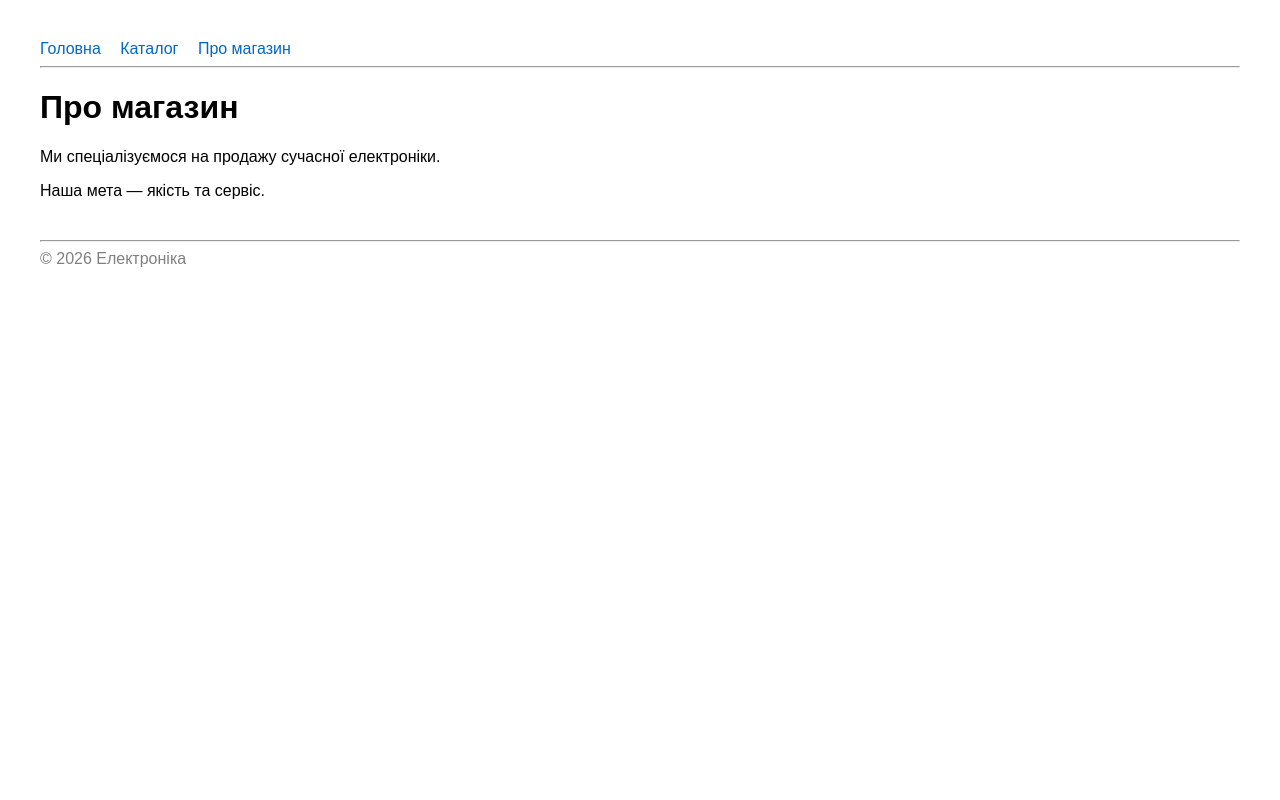
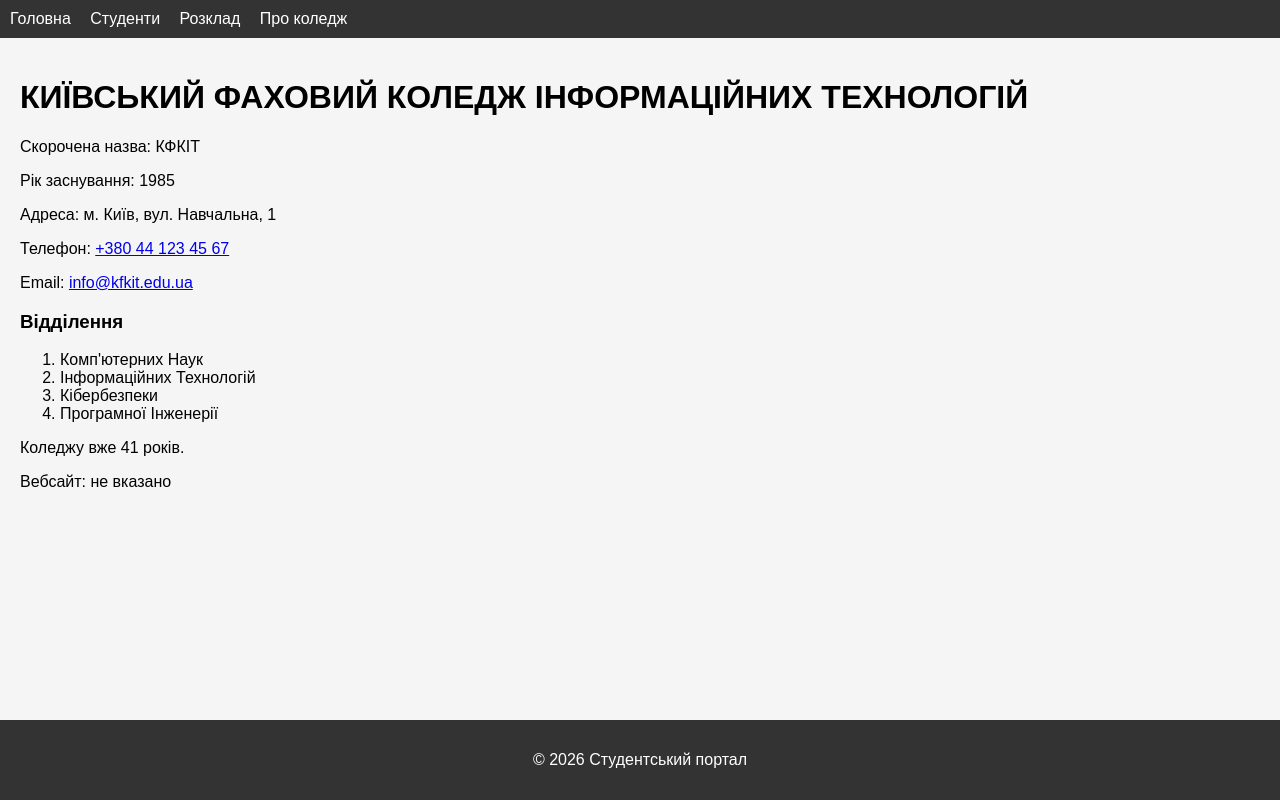
Before and after one commit to Kutsiy/Flask_lab_1, a Flask app: page /about in a window 1280 px wide. Run offline with Flask 3, Linux system fonts and the light colour scheme.

Commit message:
feat: 4 lab

```diff
--- a/app.py
+++ b/app.py
@@ -1,184 +1,141 @@
-import random
-from statistics import mean
-from flask import Flask, render_template, request, jsonify, redirect, url_for
-from dotenv import load_dotenv
-import os
-load_dotenv()
-
-SECRET_KEY = os.getenv('SECRET_KEY')
+from flask import Flask, render_template
+from datetime import datetime
 
 app = Flask(__name__)
-app.config["SECRET_KEY"] = SECRET_KEY
 
-products = [
-    {'id': 1, 'name': 'Ноутбук Lenovo ThinkPad X1', 'category': 'Ноутбуки',
-     'price': 45999, 'in_stock': True,
-     'description': '14" IPS, Intel Core i7, 16GB RAM, 512GB SSD'},
-    {'id': 2, 'name': 'Монітор Samsung 27" 4K', 'category': 'Монітори',
-     'price': 15499, 'in_stock': True,
-     'description': '27" IPS, 3840x2160, HDR10, USB-C'},
-    {'id': 3, 'name': 'Клавіатура Keychron K2', 'category': 'Периферія',
-     'price': 3200, 'in_stock': False,
-     'description': 'Механічна, 75%, Bluetooth, RGB'},
-    {'id': 4, 'name': 'Навушники Sony WH-1000XM5', 'category': 'Аудіо',
-     'price': 11999, 'in_stock': True,
-     'description': 'Бездротові, ANC, 30 год автономності'},
-    {'id': 5, 'name': 'Миша Logitech MX Master 3S', 'category': 'Периферія',
-     'price': 4599, 'in_stock': True,
-     'description': 'Бездротова, USB-C, 8000 DPI, тиха'},
-    {'id': 6, 'name': 'Планшет Apple iPad Air', 'category': 'Планшети',
-     'price': 27999, 'in_stock': True,
-     'description': '10.9" Liquid Retina, M1, 256GB'},
-    {'id': 7, 'name': 'Веб-камера Logitech C920', 'category': 'Периферія',
-     'price': 2899, 'in_stock': False,
-     'description': 'Full HD 1080p, автофокус, стереомікрофон'},
-    {'id': 8, 'name': 'SSD Samsung 970 EVO Plus 1TB', 'category': 'Комплектуючі',
-     'price': 3899, 'in_stock': True,
-     'description': 'NVMe M.2, читання 3500 МБ/с, запис 3300 МБ/с'},
+students = [
+{
+'id': 1,
+'name': 'Олена Коваленко',
+'group': 'КН-21',
+'course': 2,
+'gpa': 4.5,
+'email': 'kovalenko@college.ua',
+'is_active': True,
+'subjects': ['Python', 'Бази даних', 'Алгоритми'],
+},
+{
+'id': 2,
+'name': 'Андрій Мельник',
+'group': 'КН-21',
+'course': 2,
+'gpa': 3.8,
+'email': 'melnyk@college.ua',
+'is_active': True,
+'subjects': ['Python', 'Веб-технології'],
+},
+{
+'id': 3,
+'name': 'Марія Шевченко',
+'group': 'КН-22',
+'course': 1,
+'gpa': 4.9,
+'email': 'shevchenko@college.ua',
+'is_active': True,
+'subjects': ['Вступ до програмування', 'Математика', 'Англійська'],
+},
+{
+'id': 4,
+'name': 'Дмитро Бондаренко',
+'group': 'КН-20',
+'course': 3,
+'gpa': 3.2,
+'email': 'bondarenko@college.ua',
+'is_active': False,
+'subjects': ['Операційні системи', 'Мережі'],
+},
+{
+'id': 5,
+'name': 'Ірина Ткаченко',
+'group': 'КН-22',
+'course': 1,
+'gpa': 4.1,
+'email': 'tkachenko@college.ua',
+'is_active': True,
+'subjects': ['Вступ до програмування', 'Математика', 'Фізика'],
+},
+{
+'id': 6,
+'name': 'Олексій Кравченко',
+'group': 'КН-21',
+'course': 2,
+'gpa': 3.5,
+'email': 'kravchenko@college.ua',
+'is_active': True,
+'subjects': ['Python', 'Бази даних'],
+},
 ]
 
+schedule = {
+'Понеділок': [
+{'time': '08:30', 'subject': 'Python', 'room': '301', 'type': 'лекція'},
+{'time': '10:15', 'subject': 'Бази даних', 'room': '215', 'type': 'практика'},
+],
+'Вівторок': [
+{'time': '08:30', 'subject': 'Алгоритми', 'room': '301', 'type': 'лекція'},
+{'time': '10:15', 'subject': 'Англійська', 'room': '118', 'type': 'практика'},
+{'time': '12:00', 'subject': 'Веб-технології', 'room': '305', 'type': 'лабораторна'},
+],
+'Середа': [],
+'Четвер': [
+{'time': '10:15', 'subject': 'Python', 'room': '305', 'type': 'лабораторна'},
+{'time': '12:00', 'subject': 'Математика', 'room': '210', 'type': 'лекція'},
+],
+"П'ятниця": [
+{'time': '08:30', 'subject': 'Бази даних', 'room': '301', 'type': 'лекція'},
+],
+}
 
-def find_product(product_id):
-    """Пошук товару за ID. Повертає словник або None."""
-    return next((p for p in products if p["id"] == product_id), None)
+college_info = {
+'name': 'Київський фаховий коледж інформаційних технологій',
+'short_name': 'КФКІТ',
+'founded': 1985,
+'address': 'м. Київ, вул. Навчальна, 1',
+'phone': '+380 44 123 45 67',
+'email': 'info@kfkit.edu.ua',
+'departments': [
+"Комп'ютерних наук",
+'Інформаційних технологій',
+'Кібербезпеки',
+'Програмної інженерії',
+],
+}
 
 
-@app.route("/")
+@app.route('/')
 def index():
-    """Головна сторінка магазину."""
-    return render_template("index.html", total=len(products))
-
-
-@app.route("/catalog")
-def catalog():
-    """Каталог товарів із можливістю фільтрації."""
-    category = request.args.get("category")
-
-    if category:
-        filtered = [p for p in products if p["category"] == category]
-    else:
-        filtered = products
-
-    categories = sorted(set(p["category"] for p in products))
-
     return render_template(
-        "catalog.html",
-        products=filtered,
-        categories=categories,
-        current_category=category,
-        search_query=None
+        'index.html',
+        college=college_info,
+        total_students=len(students)
     )
 
+@app.route('/students')
+def students_list():
+    return render_template('students.html', students=students)
 
-@app.route("/product/<int:product_id>")
-def product_detail(product_id):
-    """Сторінка одного товару."""
-    product = find_product(product_id)
+@app.route('/student/<int:student_id>')
+def student_detail(student_id):
+    student = next((s for s in students if s['id'] == student_id), None)
+    return render_template('student.html', student=student)
 
-    if not product:
-        return render_template("404.html"), 404
-
-    return render_template("product.html", product=product)
-
-
-
-@app.route("/api/products")
-def api_products():
-    """Повертає список товарів з підтримкою фільтрації."""
-    category = request.args.get("category")
-    min_price = request.args.get("min_price", type=int)
-    max_price = request.args.get("max_price", type=int)
-
-    filtered = products
-
-    if category:
-        filtered = [p for p in filtered if p["category"] == category]
-
-    if min_price is not None:
-        filtered = [p for p in filtered if p["price"] >= min_price]
-
-    if max_price is not None:
-        filtered = [p for p in filtered if p["price"] <= max_price]
-
-    return jsonify(filtered)
-
-
-@app.route("/api/products/<int:product_id>")
-def api_product(product_id):
-    """Повертає один товар або 404."""
-    product = find_product(product_id)
-
-    if not product:
-        return jsonify({"error": "Товар не знайдено"}), 404
-
-    return jsonify(product)
-
-
-@app.route("/api/products/stats")
-def api_stats():
-    """Статистика товарів."""
-    prices = [p["price"] for p in products]
-
-    stats = {
-        "total": len(products),
-        "in_stock": sum(p["in_stock"] for p in products),
-        "out_of_stock": sum(not p["in_stock"] for p in products),
-        "categories": len(set(p["category"] for p in products)),
-        "avg_price": round(mean(prices), 2),
-        "min_price": min(prices),
-        "max_price": max(prices),
-    }
-
-    return jsonify(stats)
-
-
-
-@app.route("/search")
-def search():
-    """Пошук товарів за назвою та описом."""
-    query = request.args.get("q")
-
-    if not query:
-        return redirect(url_for("catalog"))
-
-    query_lower = query.lower()
-
-    results = [
-        p for p in products
-        if query_lower in p["name"].lower()
-        or query_lower in p["description"].lower()
-    ]
-
-    categories = sorted(set(p["category"] for p in products))
-
+@app.route('/schedule')
+def schedule_view():
+    total_lessons = sum(len(lessons) for lessons in schedule.values())
     return render_template(
-        "catalog.html",
-        products=results,
-        categories=categories,
-        current_category=None,
-        search_query=query
+        'schedule.html',
+        schedule=schedule,
+        total_lessons=total_lessons
     )
 
-
-
-@app.route("/random")
-def random_product():
-    """Перенаправляє на випадковий товар."""
-    product = random.choice(products)
-    return redirect(url_for("product_detail", product_id=product["id"]))
-
-
-@app.route("/about")
+@app.route('/about')
 def about():
-    """Сторінка про магазин."""
-    return render_template("about.html")
-
-
-@app.errorhandler(404)
-def page_not_found(error):
-    """Обробник 404."""
-    return render_template("404.html"), 404
-
+    age = datetime.now().year - college_info['founded']
+    return render_template(
+        'about.html',
+        info=college_info,
+        age=age
+    )
 
 if __name__ == "__main__":
-    app.run()
+    app.run(debug=True)
--- a/static/style.css
+++ b/static/style.css
@@ -1,19 +1,64 @@
 body {
   font-family: Arial, sans-serif;
-  margin: 40px;
+  background: #f5f5f5;
+  margin: 0;
+  display: flex;
+  flex-direction: column;
+  min-height: 100%;
+  height: 100vh;
+}
+
+header {
+  background: #333;
+  padding: 10px;
 }
 
 nav a {
+  color: white;
   margin-right: 15px;
   text-decoration: none;
-  color: #0066cc;
 }
 
 nav a:hover {
   text-decoration: underline;
 }
 
+main {
+  padding: 20px;
+  flex: 1;
+}
+
+table {
+  border-collapse: collapse;
+  width: 100%;
+  background: white;
+}
+
+table,
+th,
+td {
+  border: 1px solid #ccc;
+}
+
+th,
+td {
+  padding: 10px;
+}
+
 footer {
-  margin-top: 40px;
-  color: gray;
+  text-align: center;
+  padding: 15px;
+  background: #333;
+  color: white;
+  margin-top: 20px;
 }
+
+.active {
+  color: green;
+  font-weight: bold;
+}
+
+.inactive {
+  color: red;
+  font-weight: bold;
+}
--- a/templates/404.html
+++ /dev/null
@@ -1,5 +0,0 @@
-{% extends "base.html" %} {% block title %}404{% endblock %} {% block content %}
-<h1>404 — Сторінку не знайдено</h1>
-<p>Можливо, ви перейшли за неправильним посиланням.</p>
-<p><a href="{{ url_for('index') }}">Повернутися на головну</a></p>
-{% endblock %}
--- a/templates/about.html
+++ b/templates/about.html
@@ -1,6 +1,36 @@
-{% extends "base.html" %} {% block title %}Про магазин{% endblock %} {% block
+{% extends "base.html" %} {% block title %}Про коледж{% endblock %} {% block
 content %}
-<h1>Про магазин</h1>
-<p>Ми спеціалізуємося на продажу сучасної електроніки.</p>
-<p>Наша мета — якість та сервіс.</p>
+
+<h1>{{ info.name|upper }}</h1>
+
+<p>Скорочена назва: {{ info.short_name }}</p>
+
+<p>Рік заснування: {{ info.founded }}</p>
+
+<p>Адреса: {{ info.address }}</p>
+
+<p>
+  Телефон:
+  <a href="tel:{{ info.phone }}"> {{ info.phone }} </a>
+</p>
+
+<p>
+  Email:
+  <a href="mailto:{{ info.email }}"> {{ info.email }} </a>
+</p>
+
+<h3>Відділення</h3>
+
+<ol>
+  {% for dep in info.departments %}
+
+  <li>{{ dep|title }}</li>
+
+  {% endfor %}
+</ol>
+
+<p>Коледжу вже {{ age }} років.</p>
+
+<p>Вебсайт: {{ info.website|default('не вказано', true) }}</p>
+
 {% endblock %}
--- a/templates/base.html
+++ b/templates/base.html
@@ -2,26 +2,26 @@
 <html lang="uk">
   <head>
     <meta charset="UTF-8" />
-    <title>{% block title %}{% endblock %}</title>
+    <title>{% block title %}Студентський портал{% endblock %}</title>
     <link
       rel="stylesheet"
       href="{{ url_for('static', filename='style.css') }}"
     />
   </head>
   <body>
-    <nav>
-      <a href="{{ url_for('index') }}">Головна</a>
-      <a href="{{ url_for('catalog') }}">Каталог</a>
-      <a href="{{ url_for('about') }}">Про магазин</a>
-    </nav>
+    <header>
+      <nav>
+        <a href="{{ url_for('index') }}">Головна</a>
+        <a href="{{ url_for('students_list') }}">Студенти</a>
+        <a href="{{ url_for('schedule_view') }}">Розклад</a>
+        <a href="{{ url_for('about') }}">Про коледж</a>
+      </nav>
+    </header>
 
-    <hr />
-
-    {% block content %}{% endblock %}
+    <main>{% block content %}{% endblock %}</main>
 
     <footer>
-      <hr />
-      © 2026 Електроніка
+      <p>© 2026 Студентський портал</p>
     </footer>
   </body>
 </html>
```
Also changed, not shown: templates/catalog.html (deleted, +0 -35 lines), templates/index.html (+9 -5 lines), templates/product.html (deleted, +0 -18 lines), templates/schedule.html (added, +40 -0 lines), templates/student.html (added, +60 -0 lines), templates/students.html (added, +55 -0 lines).
